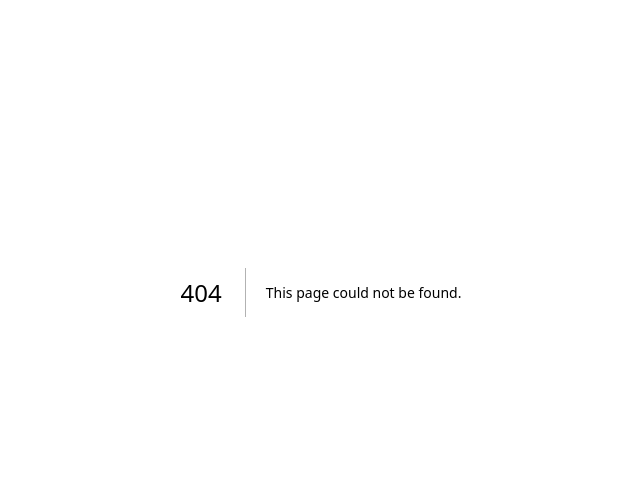
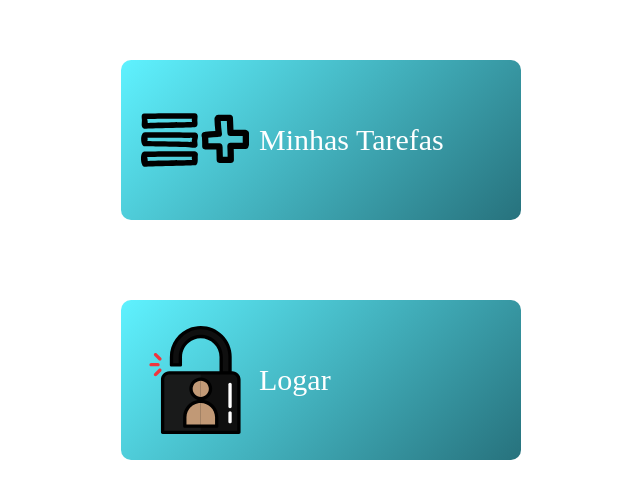
Before and after one commit to RicardoPXavier/Lista-de-Tarefas, a Next.js app: page /components in a window 1280 px wide. Before the commit this address had no page. Shown: the part 108-606 px from the top of the page, without its empty margins (319-959 px from the left). Built offline with nearby package versions, Linux system fonts and the light colour scheme.

Commit message:
Frontend da tela inicial

```diff
--- /dev/null
+++ b/src/app/components/page.module.scss
@@ -0,0 +1,51 @@
+.wrapper {
+    min-height: 75vh;
+    display: flex;
+    justify-content: center;
+    align-items: center;
+    padding: 20px;
+    //background: linear-gradient(135deg, #5ff2ff, #27727d);
+}
+.container{
+    width: 100%;
+    max-width: 800px;
+    display: flex;
+    flex-direction: column;
+}
+
+.toList {
+    display: flex;
+    justify-content: center;
+    width: 100%;
+    align-items: center;
+    margin-top: 10vh;
+}
+
+.buttonList,.buttonLogar {
+    display: flex;
+    align-items: center;
+    background: linear-gradient(135deg, #5ff2ff, #27727d);
+    color: white;
+    border: none;
+    padding: 10px 20px;
+    border-radius: 10px;
+    cursor: pointer;
+    font-size: 16px;
+    max-width: 400px;
+    width: 100%;
+    box-sizing: border-box;
+    height: 20vh;
+    // justify-content: space-between ;
+}
+
+.iconList {
+    margin-right: 10px;
+    width: 30%;
+}
+.link{
+    text-decoration: none;
+}
+.titulo {
+    font-size: 30px;
+    font-family: cursive;
+}
--- /dev/null
+++ b/src/app/components/page.tsx
@@ -0,0 +1,30 @@
+import style from "../components/page.module.scss"
+import toListIcon from "../../icons/toListIcon.svg"
+import logar from "../../icons/logar.svg"
+import Image from 'next/image';
+import Link from 'next/link';
+export default function TelaInicial() {
+    return (
+        <main>
+            <div className={style.wrapper}>
+                <div className={style.container}>
+                    <div className={style.toList}>
+                        <button className={style.buttonList}>
+                            <Image className={style.iconList} src={toListIcon} alt="list" />
+                            <div className={style.titulo}>Minhas Tarefas</div>
+                        </button>
+                    </div>
+
+                    <Link href="/login" className={style.link}>
+                    <div className={style.toList}>
+                        <button className={style.buttonLogar}>
+                            <Image className={style.iconList} src={logar} alt="logar" />
+                            <div className={style.titulo}>Logar</div>
+                        </button>
+                    </div>
+                    </Link>
+                </div>
+            </div>
+        </main>
+    );
+}
```
Also changed, not shown: src/app/page.tsx (+3 -106 lines), src/icons/logar.svg (added), src/icons/toListIcon.svg (added).
